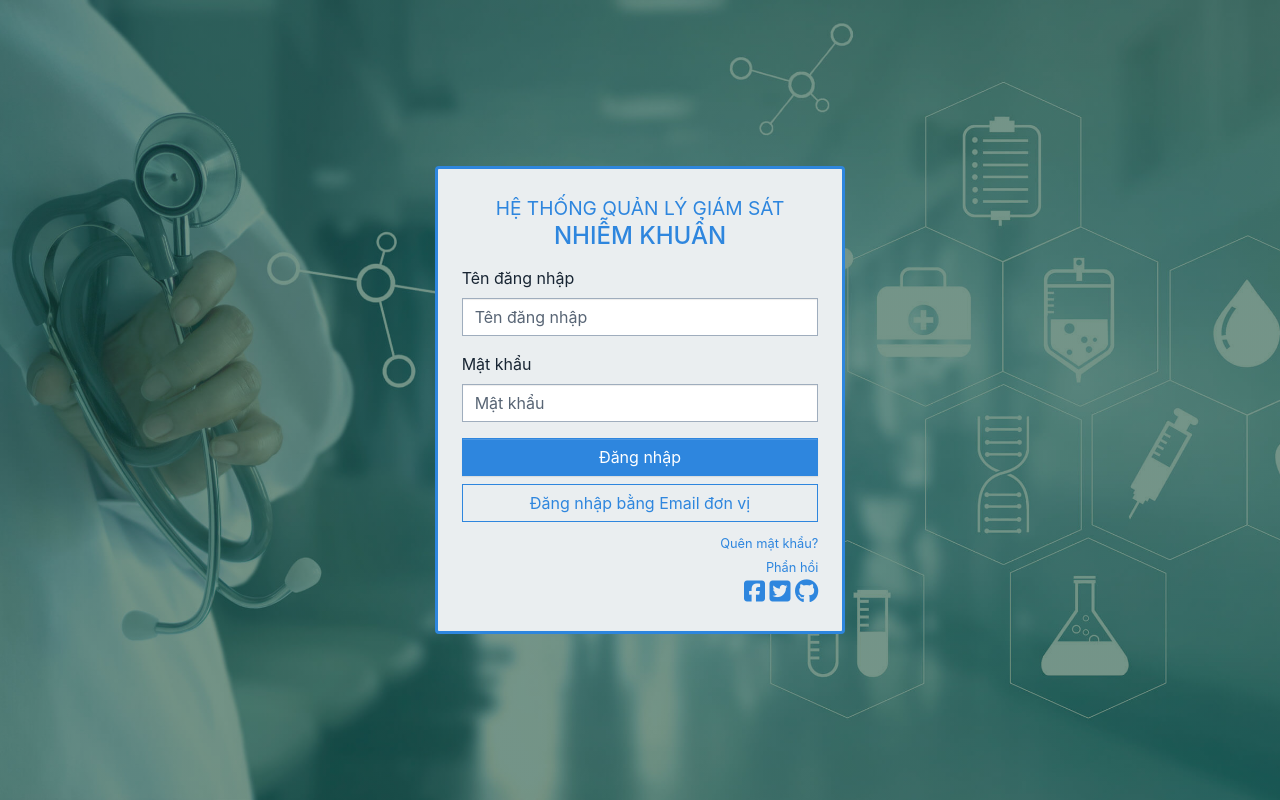
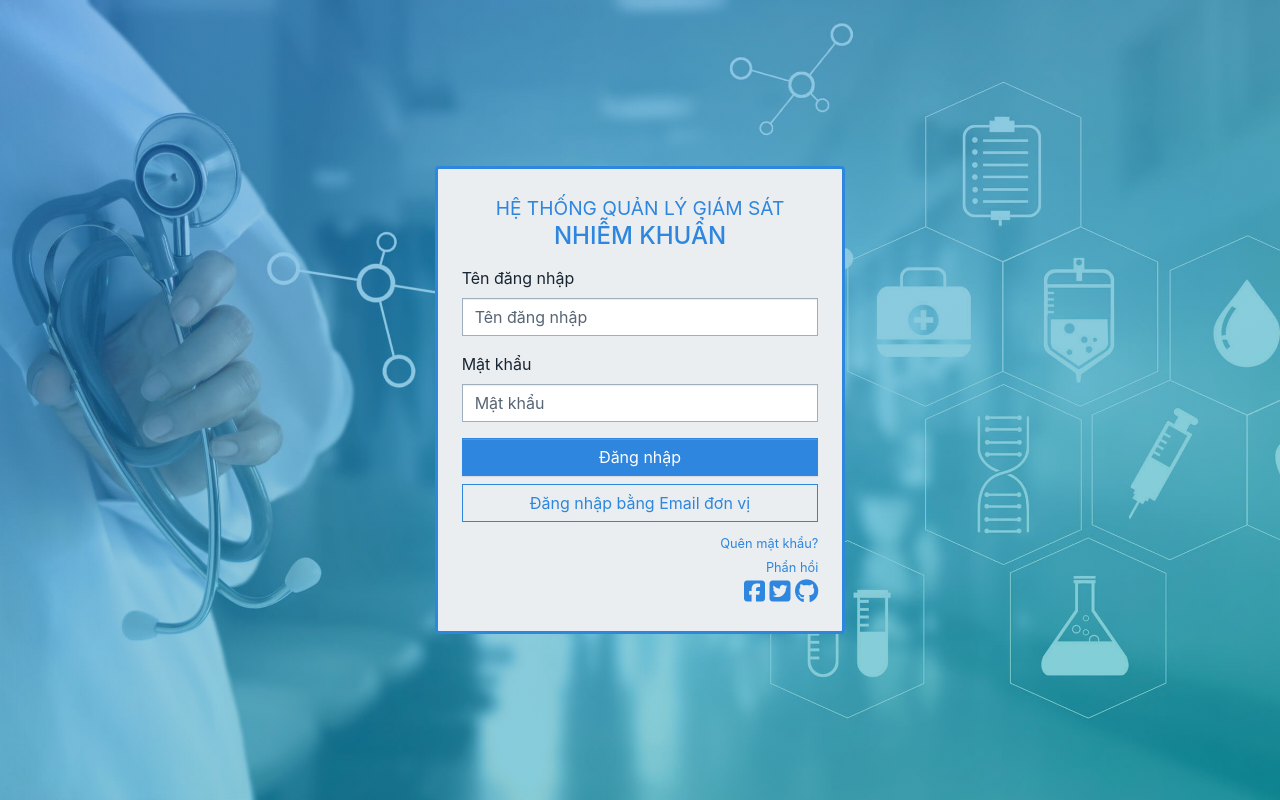
Before and after one commit to daomtthuan/hait, a CodeIgniter app: the page made by application/views/ViewLogin.php in a window 1280 px wide. Run offline with CodeIgniter, Linux system fonts and the light colour scheme; some libraries are stand-ins or nearby versions.

Commit message:
Update StyleLogin.css

```diff
--- a/public/css/StyleLogin.css
+++ b/public/css/StyleLogin.css
@@ -1,5 +1,5 @@
 #divBg {
-  background-image: linear-gradient(to bottom right, rgba(23, 77, 57, 0.6), rgba(23, 77, 57, 0.6)), url(../img/bg.jpg);
+  background-image: linear-gradient(to bottom right, rgba(47, 135, 222, 0.5), rgba(0, 163, 165, 0.5)), url(../img/bg.jpg);
   background-size: cover;
   background-position: center;
   background-repeat: no-repeat;
```
